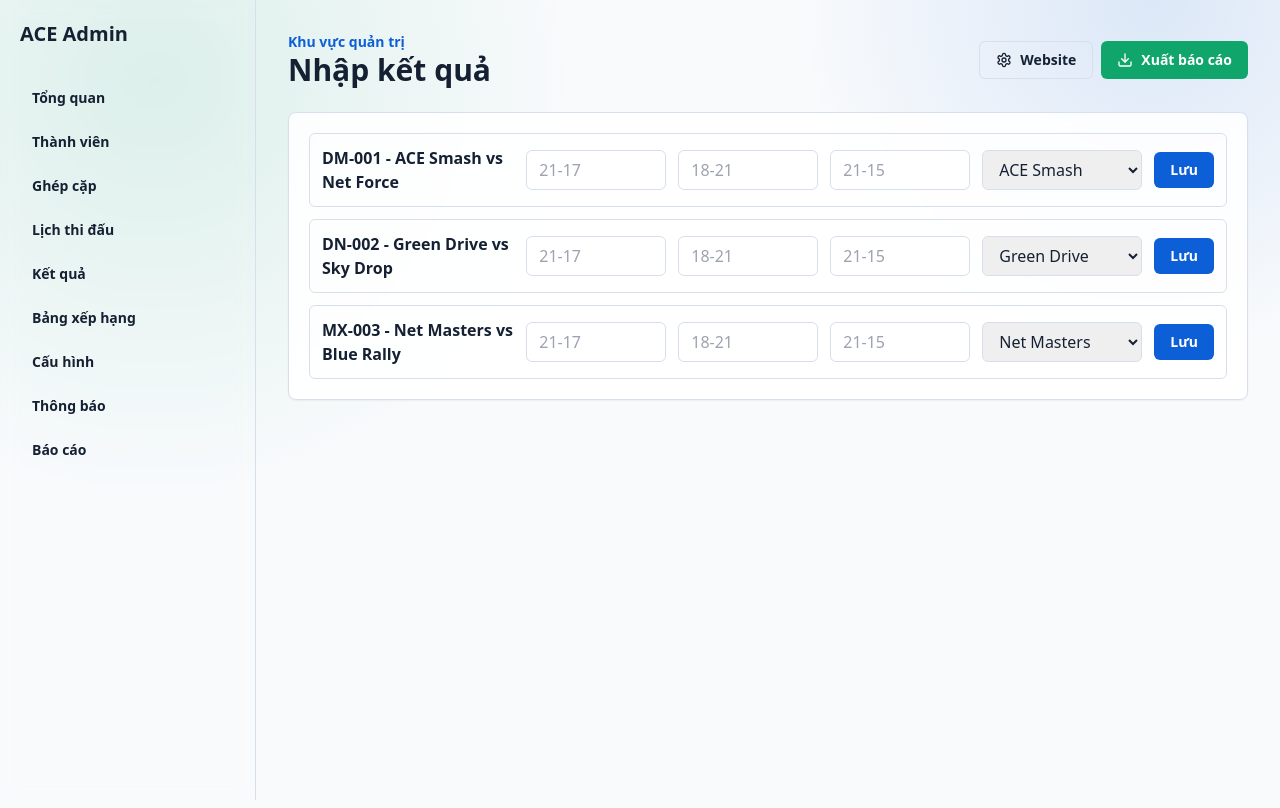
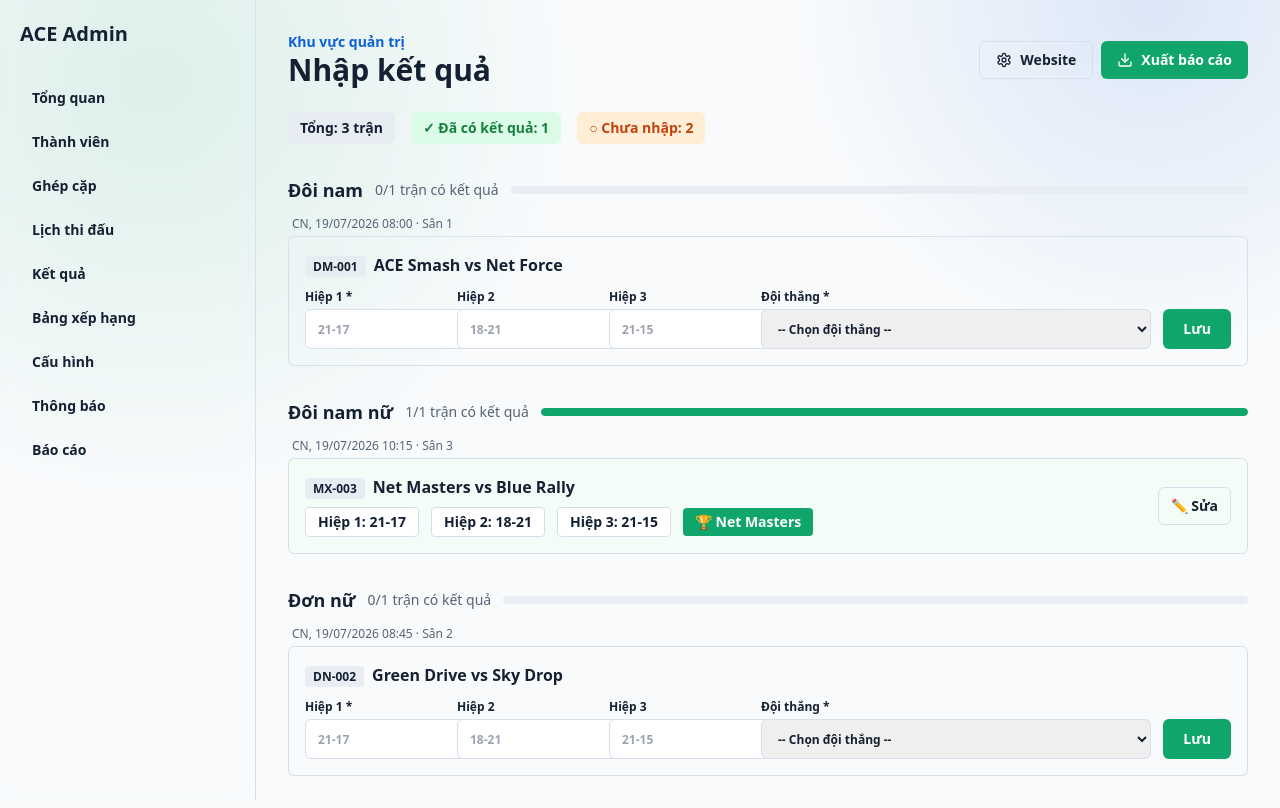
Before and after one commit to exodia-necross/ace-longthu, a Next.js app: page /admin/results in a window 1280 px wide. Built offline with nearby package versions, Linux system fonts and the light colour scheme; no server answers.

Commit message:
Redesign results page: group by section, inline edit, progress bar

```diff
--- a/app/admin/results/page.tsx
+++ b/app/admin/results/page.tsx
@@ -1,32 +1,97 @@
 import { AdminShell } from "@/components/admin-shell";
+import { AdminResultRow } from "@/components/admin-result-row";
 import { Card } from "@/components/ui/card";
-import { saveMatchResult } from "@/app/admin/actions";
 import { getAdminMatches } from "@/lib/admin-data";
+import { formatDate, formatTime } from "@/lib/utils";
+
+const SECTION_ORDER = ["Bảng A", "Bảng B", "Bán kết", "Tranh hạng 3", "Chung kết"];
 
 export default async function AdminResultsPage() {
   const matches = await getAdminMatches();
 
+  if (matches.length === 0) {
+    return (
+      <AdminShell title="Nhập kết quả">
+        <Card className="mt-6">
+          <p className="text-sm text-mutedForeground">Chưa có trận đấu để nhập kết quả.</p>
+        </Card>
+      </AdminShell>
+    );
+  }
+
+  // Group matches by eventType
+  const grouped = new Map<string, typeof matches>();
+  for (const match of matches) {
+    const key = match.eventType;
+    if (!grouped.has(key)) grouped.set(key, []);
+    grouped.get(key)!.push(match);
+  }
+
+  // Sort sections: known order first, then others alphabetically
+  const sections = [...grouped.keys()].sort((a, b) => {
+    const ia = SECTION_ORDER.indexOf(a);
+    const ib = SECTION_ORDER.indexOf(b);
+    if (ia !== -1 && ib !== -1) return ia - ib;
+    if (ia !== -1) return -1;
+    if (ib !== -1) return 1;
+    return a.localeCompare(b, "vi");
+  });
+
+  const totalDone = matches.filter((m) => m.status === "Đã kết thúc").length;
+
   return (
     <AdminShell title="Nhập kết quả">
-      <Card className="mt-6">
-        <div className="grid gap-3">
-          {matches.length === 0 && <p className="text-sm text-mutedForeground">Chưa có trận đấu để nhập kết quả.</p>}
-          {matches.map((match) => (
-            <form action={saveMatchResult} className="grid gap-3 rounded-md border border-border p-3 md:grid-cols-[1fr_140px_140px_140px_160px_auto] md:items-center" key={match.id}>
-              <input name="matchId" type="hidden" value={match.id} />
-              <p className="font-semibold">{match.code} - {match.homeTeam} vs {match.awayTeam}</p>
-              <input className="h-10 rounded-md border border-border px-3 dark:bg-white/5" name="set1" placeholder="21-17" required />
-              <input className="h-10 rounded-md border border-border px-3 dark:bg-white/5" name="set2" placeholder="18-21" />
-              <input className="h-10 rounded-md border border-border px-3 dark:bg-white/5" name="set3" placeholder="21-15" />
-              <select className="h-10 rounded-md border border-border px-3 dark:bg-white/5" name="winnerTeamId" required>
-                <option value={match.homeTeamId}>{match.homeTeam}</option>
-                <option value={match.awayTeamId}>{match.awayTeam}</option>
-              </select>
-              <button className="rounded-md bg-court-blue px-4 py-2 text-sm font-bold text-white">Lưu</button>
-            </form>
-          ))}
+      <div className="mt-6 space-y-8">
+        {/* Summary */}
+        <div className="flex flex-wrap items-center gap-4 text-sm">
+          <span className="rounded-md bg-muted px-3 py-1.5 font-semibold">
+            Tổng: {matches.length} trận
+          </span>
+          <span className="rounded-md bg-green-100 px-3 py-1.5 font-semibold text-green-700 dark:bg-green-900/30 dark:text-green-300">
+            ✓ Đã có kết quả: {totalDone}
+          </span>
+          <span className="rounded-md bg-orange-100 px-3 py-1.5 font-semibold text-orange-700 dark:bg-orange-900/30">
+            ○ Chưa nhập: {matches.length - totalDone}
+          </span>
         </div>
-      </Card>
+
+        {sections.map((section) => {
+          const sectionMatches = grouped.get(section)!.sort((a, b) =>
+            new Date(a.startsAt).getTime() - new Date(b.startsAt).getTime()
+          );
+          const doneCnt = sectionMatches.filter((m) => m.status === "Đã kết thúc").length;
+
+          return (
+            <div key={section}>
+              <div className="mb-3 flex items-center gap-3">
+                <h2 className="text-lg font-black">{section}</h2>
+                <span className="text-sm text-mutedForeground">
+                  {doneCnt}/{sectionMatches.length} trận có kết quả
+                </span>
+                <div className="h-2 flex-1 overflow-hidden rounded-full bg-muted">
+                  <div
+                    className="h-full rounded-full bg-court-green transition-all"
+                    style={{ width: `${sectionMatches.length ? (doneCnt / sectionMatches.length) * 100 : 0}%` }}
+                  />
+                </div>
+              </div>
+
+              <div className="grid gap-2">
+                {sectionMatches.map((match) => (
+                  <div key={match.id}>
+                    <div className="mb-1 flex items-center gap-2 px-1">
+                      <span className="text-xs text-mutedForeground">
+                        {formatDate(match.startsAt)} {formatTime(match.startsAt)} · {match.court}
+                      </span>
+                    </div>
+                    <AdminResultRow match={match} />
+                  </div>
+                ))}
+              </div>
+            </div>
+          );
+        })}
+      </div>
     </AdminShell>
   );
 }
--- /dev/null
+++ b/components/admin-result-row.tsx
@@ -0,0 +1,112 @@
+"use client";
+
+import { saveMatchResult } from "@/app/admin/actions";
+import type { AdminMatch } from "@/lib/admin-data";
+import { useState } from "react";
+
+export function AdminResultRow({ match }: { match: AdminMatch }) {
+  const isDone = match.status === "Đã kết thúc";
+  const [editing, setEditing] = useState(!isDone);
+
+  const sets = isDone && match.score ? match.score.split(", ") : [];
+
+  if (!editing && isDone) {
+    return (
+      <div className="grid gap-3 rounded-md border border-border bg-green-50/60 p-4 dark:bg-green-950/10 md:grid-cols-[1fr_auto] md:items-center">
+        <div>
+          <p className="font-semibold">
+            <span className="mr-2 rounded bg-muted px-2 py-0.5 text-xs font-bold">{match.code}</span>
+            {match.homeTeam} vs {match.awayTeam}
+          </p>
+          <div className="mt-2 flex flex-wrap items-center gap-3">
+            {sets.map((s, i) => (
+              <span key={i} className="rounded border border-border bg-white px-3 py-1 text-sm font-bold dark:bg-white/5">
+                Hiệp {i + 1}: {s}
+              </span>
+            ))}
+            <span className="flex items-center gap-1 rounded bg-court-green px-3 py-1 text-sm font-bold text-white">
+              🏆 {match.winner}
+            </span>
+          </div>
+        </div>
+        <button
+          onClick={() => setEditing(true)}
+          className="rounded-md border border-border px-3 py-2 text-sm font-semibold hover:bg-muted"
+        >
+          ✏ Sửa
+        </button>
+      </div>
+    );
+  }
+
+  return (
+    <form
+      action={async (fd) => {
+        await saveMatchResult(fd);
+        setEditing(false);
+      }}
+      className="rounded-md border border-border p-4"
+    >
+      <input name="matchId" type="hidden" value={match.id} />
+
+      <div className="mb-3 flex items-center justify-between gap-2">
+        <p className="font-semibold">
+          <span className="mr-2 rounded bg-muted px-2 py-0.5 text-xs font-bold">{match.code}</span>
+          {match.homeTeam} vs {match.awayTeam}
+        </p>
+        {isDone && (
+          <button type="button" onClick={() => setEditing(false)} className="text-xs text-mutedForeground hover:underline">
+            Hủy
+          </button>
+        )}
+      </div>
+
+      <div className="grid gap-3 sm:grid-cols-[140px_140px_140px_1fr_auto] sm:items-end">
+        <label className="grid gap-1 text-xs font-semibold">
+          Hiệp 1 *
+          <input
+            className="h-10 rounded-md border border-border px-3 dark:bg-white/5"
+            name="set1"
+            placeholder="21-17"
+            defaultValue={sets[0] ?? ""}
+            required
+          />
+        </label>
+        <label className="grid gap-1 text-xs font-semibold">
+          Hiệp 2
+          <input
+            className="h-10 rounded-md border border-border px-3 dark:bg-white/5"
+            name="set2"
+            placeholder="18-21"
+            defaultValue={sets[1] ?? ""}
+          />
+        </label>
+        <label className="grid gap-1 text-xs font-semibold">
+          Hiệp 3
+          <input
+            className="h-10 rounded-md border border-border px-3 dark:bg-white/5"
+            name="set3"
+            placeholder="21-15"
+            defaultValue={sets[2] ?? ""}
+          />
+        </label>
+        <label className="grid gap-1 text-xs font-semibold">
+          Đội thắng *
+          <select
+            className="h-10 rounded-md border border-border px-3 dark:bg-white/5"
+            name="winnerTeamId"
+            defaultValue={match.winner === match.homeTeam ? match.homeTeamId : match.winner === match.awayTeam ? match.awayTeamId : ""}
+            required
+          >
+            <option value="">-- Chọn đội thắng --</option>
+            <option value={match.homeTeamId}>{match.homeTeam}</option>
+            <option value={match.awayTeamId}>{match.awayTeam}</option>
+          </select>
+        </label>
+        <button className="h-10 rounded-md bg-court-green px-5 text-sm font-bold text-white">
+          Lưu
+        </button>
+      </div>
+    </form>
+  );
+}
```
